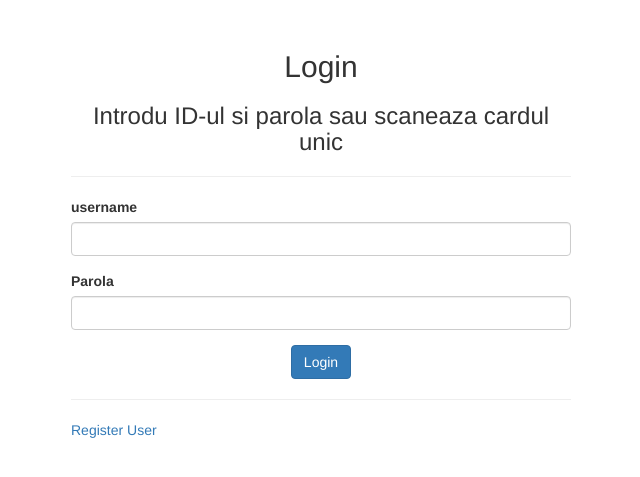
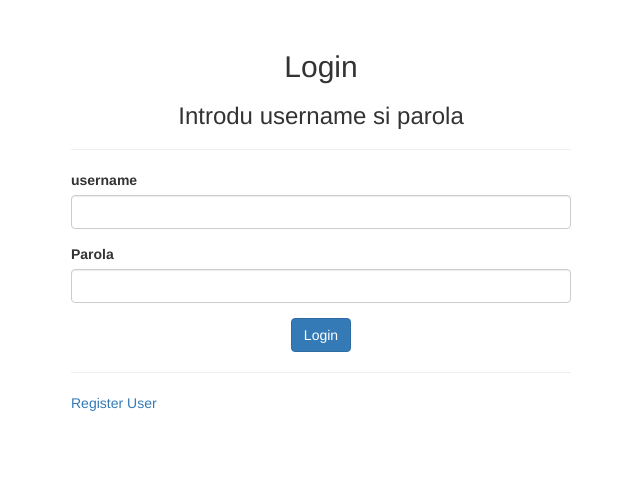
Before and after one commit to clementlarisa/TransitApp, a PHP site: page /login.php in a window 1280 px wide. Shown: the top 477 px of the page, without its empty margins (319-959 px from the left). Run offline with PHP 8.4, Linux system fonts and the light colour scheme.

Commit message:
Stefan Commit

```diff
--- a/login.php
+++ b/login.php
@@ -4,7 +4,7 @@ include ('server.php');
 
 <html>
 <head>
-<title>Login ospatar</title>
+<title>Login</title>
     <link rel="stylesheet" href="CSS/bootstrap.css">
 </head>
 <body>
@@ -12,7 +12,7 @@ include ('server.php');
         <div style="width: 500px; margin: 50px auto;">
             <form method="post" action="<?php echo htmlspecialchars($_SERVER['PHP_SELF']); ?>" autocomplete="off">
                 <center><h2>Login</h2></center>
-				<center><h3>Introdu ID-ul si parola sau scaneaza cardul unic</h3></center>
+				<center><h3>Introdu username si parola</h3></center>
                 <hr/>
                 <?php
                     if(isset($errorMsg)){
```
